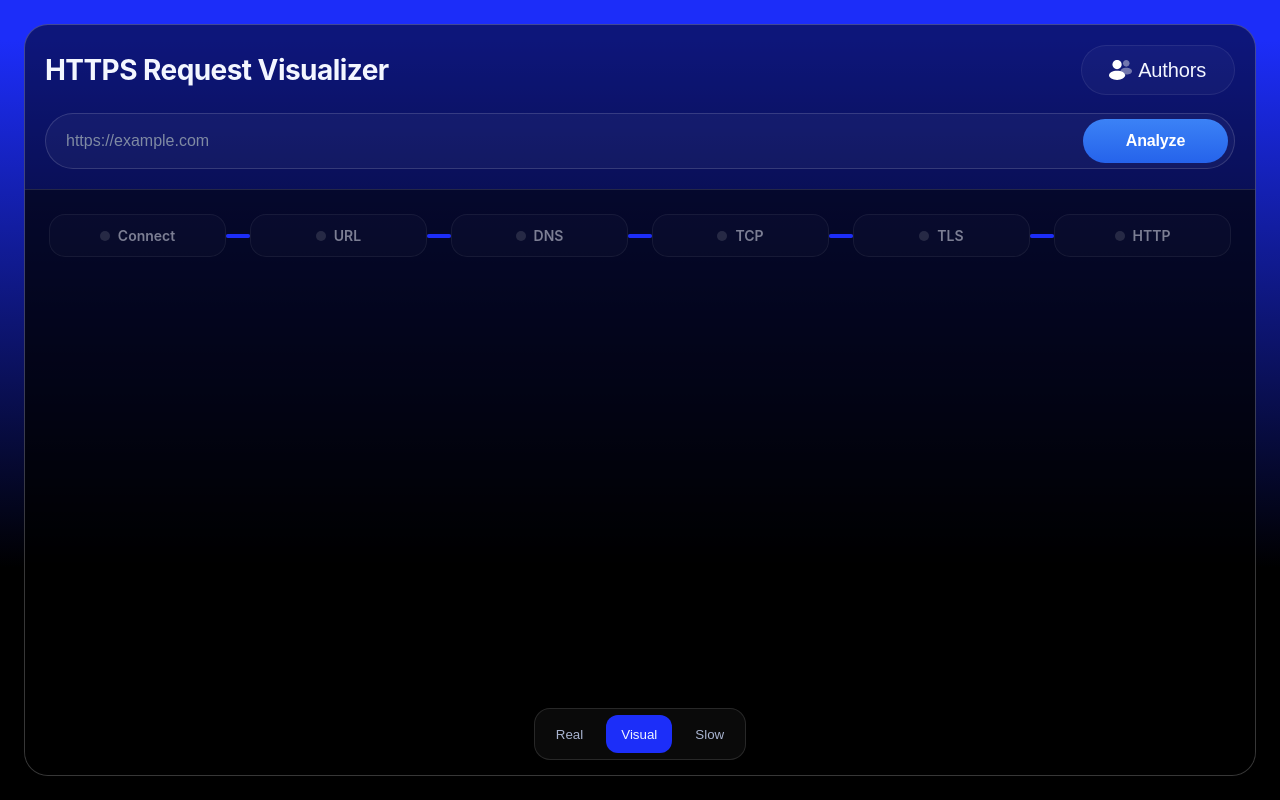
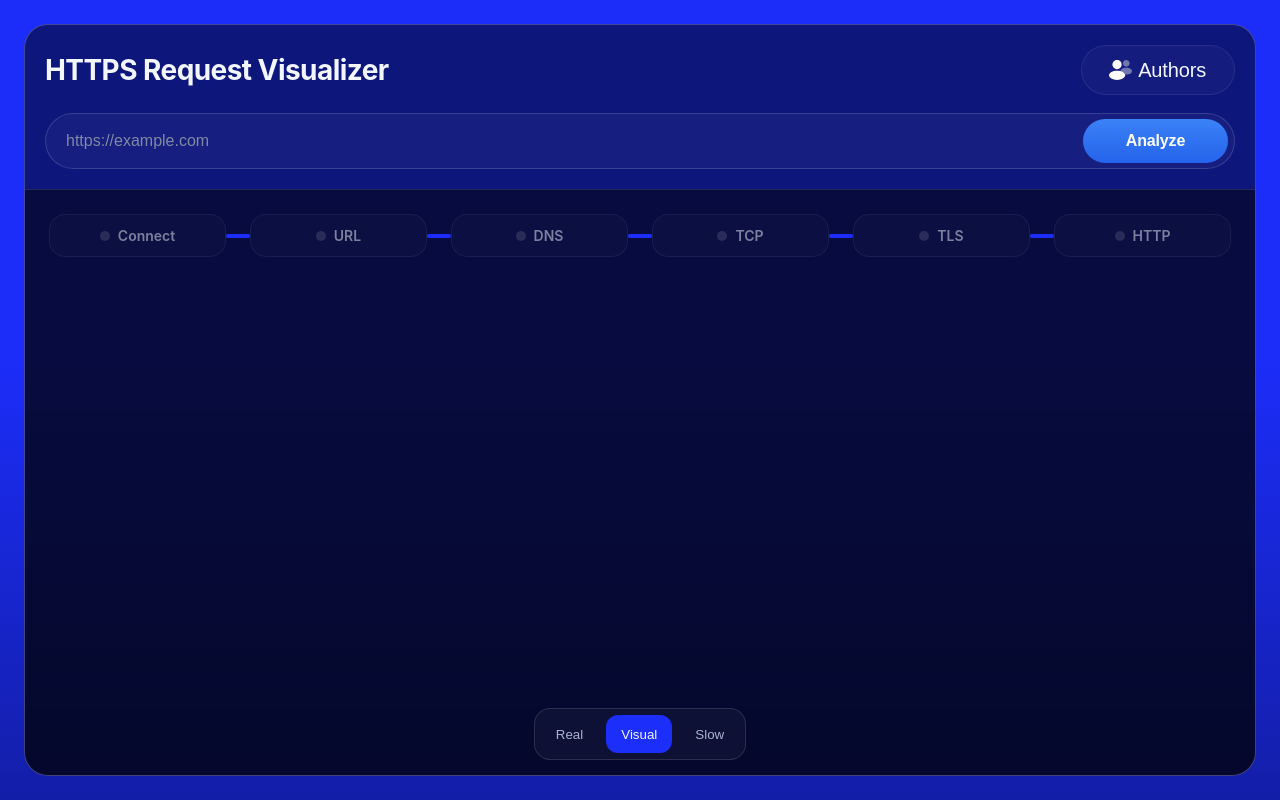
Before and after one commit to DENISmer/https-visualizer, a React (Vite) app in the folder apps/web/: page / in a window 1280 px wide. Built offline with nearby package versions, Linux system fonts and the light colour scheme.

Commit message:
added some initialize animations

```diff
--- a/apps/web/src/app/App.module.scss
+++ b/apps/web/src/app/App.module.scss
@@ -25,6 +25,14 @@
   grid-template-rows: 1fr;
   overflow: hidden;
   background: var(--color-bg-primary);
+  background-size: 300% 300%;
+
+  transition: background-position;
+
+  animation: backgroundInitializeAnimation 1.5s ease-in-out forwards;
+  -webkit-animation: backgroundInitializeAnimation 1.5s ease-in-out forwards;
+  -moz-animation: backgroundInitializeAnimation 1.5s ease-in-out forwards;
+  -o-animation: backgroundInitializeAnimation 1.5s ease-in-out forwards;
 }
 
 .visualizerContent {
@@ -137,3 +145,15 @@
     padding-top: 0;
   }
 }
+
+@keyframes backgroundInitializeAnimation {
+  0% {
+    background-position: 100% 90%;
+  }
+  50% {
+    background-position: 100% 87%;
+  }
+  100% {
+    background-position: 0% 52%;
+  }
+}
--- a/apps/web/src/app/styles/variables.scss
+++ b/apps/web/src/app/styles/variables.scss
@@ -7,9 +7,10 @@
   /* colors */
   --color-bg-primary: linear-gradient(
     180deg,
-    rgba(28, 45, 249, 1) 5%,
+    rgba(28, 45, 249, 1) 15%,
     rgba(0, 0, 0, 1) 71%
   );
+
   --color-surface-secondary: rgba(255, 255, 255, 0.03);
 
   --color-text-primary: #f3f6ff;
--- a/apps/web/src/modules/analyze-mode-switcher/ui/analyze-mode-switcher.module.scss
+++ b/apps/web/src/modules/analyze-mode-switcher/ui/analyze-mode-switcher.module.scss
@@ -22,7 +22,7 @@
   border-radius: 12px;
   background: #1c2ef9;
   transition:
-    transform 0.25s ease,
+    transform 0.6s ease,
     width 0.25s ease;
   z-index: 0;
   pointer-events: none;
@@ -41,4 +41,5 @@
 
 .buttonActive {
   color: var(--color-text-primary);
+  transition: color 0.5s;
 }
--- a/apps/web/src/modules/authors-modal/ui/authors-modal.module.scss
+++ b/apps/web/src/modules/authors-modal/ui/authors-modal.module.scss
@@ -9,6 +9,9 @@
   -webkit-backdrop-filter: blur(8px);
   z-index: 50;
   padding: 24px;
+
+  animation: smoothBlur 2s forwards ease-out;
+  transform: backdrop-filter;
 }
 
 .modal {
@@ -19,6 +22,9 @@
   display: flex;
   flex-direction: column;
   gap: 20px;
+
+  animation: scaleModal 0.4s forwards ease-out;
+  transition: transform;
 }
 
 .title {
@@ -87,3 +93,23 @@
     }
   }
 }
+
+@keyframes scaleModal {
+  0% {
+    transform: translate(0%, -100%);
+  }
+  100% {
+    transform: translate(0%, 0%);
+  }
+}
+
+@keyframes smoothBlur {
+  0% {
+    backdrop-filter: blur(0px);
+    -webkit-backdrop-filter: blur(0px);
+  }
+  100% {
+    backdrop-filter: blur(8px);
+    -webkit-backdrop-filter: blur(8px);
+  }
+}
--- a/apps/web/src/modules/request-input/ui/request-input.module.scss
+++ b/apps/web/src/modules/request-input/ui/request-input.module.scss
@@ -1,12 +1,15 @@
 .root {
   display: flex;
-  width: 100%;
+  //width: 100%;
   align-items: center;
   height: 56px;
   padding: 6px 6px 6px 20px;
   border-radius: 999px;
   border: 1px solid rgba(255, 255, 255, 0.14);
   background: rgba(255, 255, 255, 0.04);
+
+  animation: inputInitializeSlide 0.7s forwards ease-in-out;
+  transition: width;
 }
 
 .input {
@@ -47,3 +50,14 @@
     background: linear-gradient(180deg, #2563eb, #1d4ed8);
   }
 }
+
+@keyframes inputInitializeSlide {
+  0% {
+    width: 10%;
+    opacity: 0.3;
+  }
+  100% {
+    width: 100%;
+    opacity: 1;
+  }
+}
```
